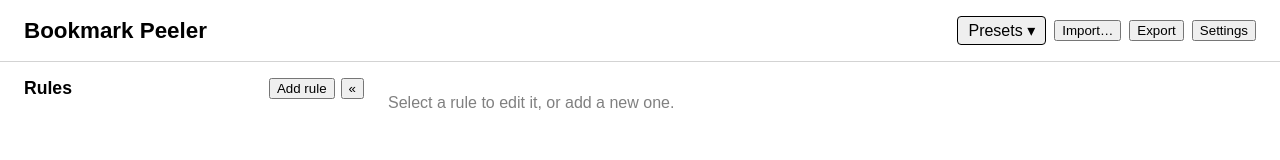
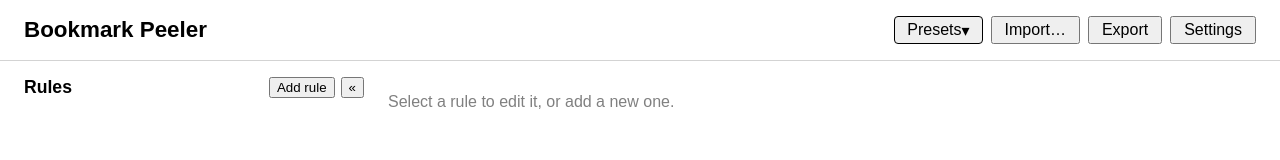
Before and after one commit to andrey-blak/bookmark-peeler, a website with bundled scripts: page src/options/index.html in a window 1280 px wide. Built offline with nearby package versions, Linux system fonts and the light colour scheme; some packages are replaced by stand-ins of ours.

Commit message:
fixup Presets button size

```diff
--- a/src/options/options.css
+++ b/src/options/options.css
@@ -638,13 +638,24 @@ body.collapsed .rule.unsaved .main::after {
 }
 
 .menu summary {
-  padding: 4px 10px;
   border: 1px solid ButtonBorder;
   border-radius: 4px;
   background: ButtonFace;
   color: ButtonText;
   cursor: pointer;
   list-style: none;
+}
+
+/* The header buttons, and the Presets summary that looks like one, all have the same height.
+   Only the direct children: the entries of the Presets menu are buttons too, with their own layout. */
+.tools > button,
+.menu > summary {
+  display: inline-flex;
+  align-items: center;
+  box-sizing: border-box;
+  height: 28px;
+  padding: 0 12px;
+  font: inherit;
 }
 
 .menu summary::-webkit-details-marker {
```
